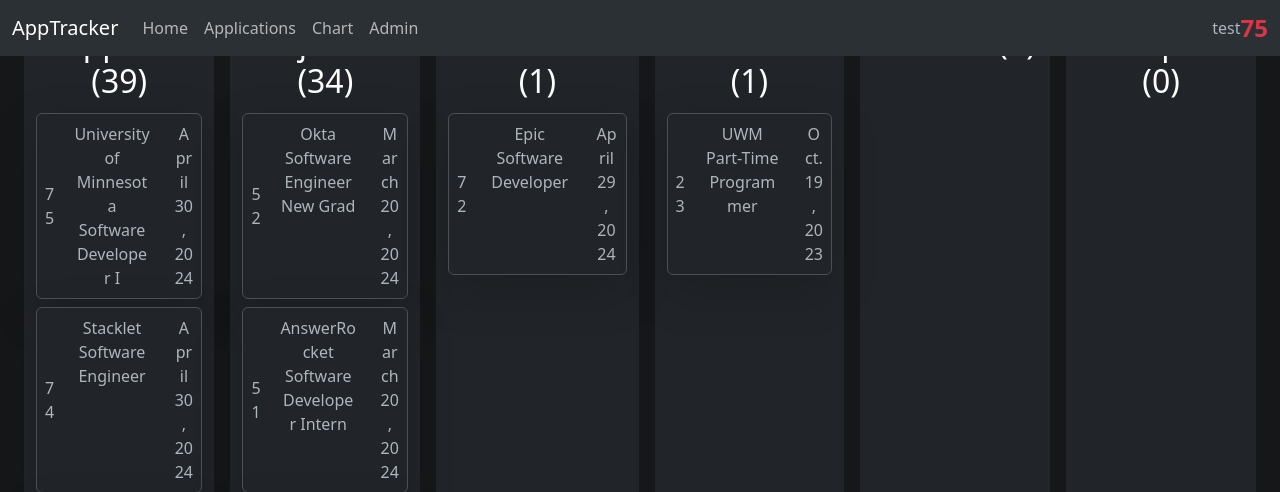
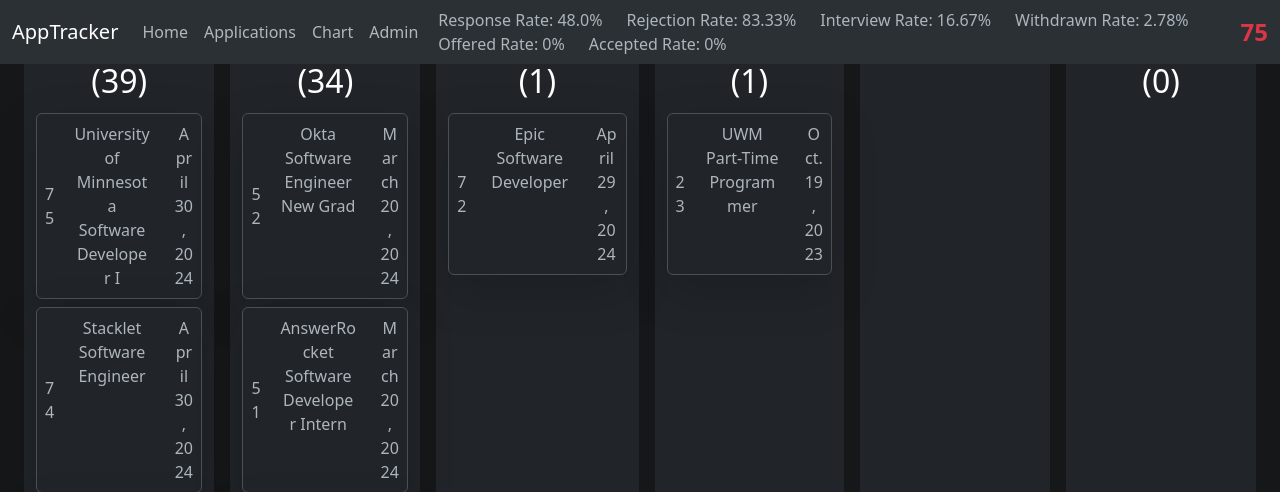
Before and after one commit to ale202008/ApplicationTracker, a Django app: page /applications/ in a window 1280 px wide. Shown: the top 492 px of the page. Run offline with Django 5.2, Linux system fonts and the light colour scheme; data comes from the database, SQL or seed files in the repository; some libraries are stand-ins or nearby versions.

Commit message:
Added slight statistics to navbar.

```diff
--- a/apptracker/context_processors.py
+++ b/apptracker/context_processors.py
@@ -1,5 +1,6 @@
 from .models import *
 from datetime import date
+from .utils import *
 
 def get_application_count():
     return Application.objects.count()
@@ -7,8 +8,28 @@ def get_application_count():
 def applied_today():
     return Application.objects.filter(application_date=date.today()).exists()
 
+def get_rate(status_name):
+    total_response_applications = get_response_count()
+    total_status_applications = get_status_application_count(status_name, 1)
+
+    if total_status_applications == 0:
+        return round(0, 2)
+
+    if status_name == "Applied":
+        rate = (total_response_applications/total_status_applications) * 100
+    else:
+        rate = (total_status_applications/total_response_applications) * 100
+
+    return round(rate, 2)
+
 def common_data(request):
     return {
         'applicationcount': get_application_count(),
         'appliedtoday': applied_today(),
+        'responserate': get_rate("Applied"),
+        'rejectionrate': get_rate("Rejected"),
+        'interviewrate': get_rate("Interview"),
+        'withdrawnrate': get_rate("Withdrawn"),
+        'offeredrate': get_rate("Offered"),
+        'acceptedrate': get_rate("Accepted"),
     }
--- a/apptracker/templates/components/navbar.html
+++ b/apptracker/templates/components/navbar.html
@@ -21,12 +21,39 @@
                     <a class="nav-link" aria-current="page" href="/admin">Admin</a>
                 </li>
             </ul>
-        </div>
 
-        <div class="d-flex justify-content-center align-items-center">
-            <span>
-                test
-            </span>
+            <div class="navbar-nav mx-auto row">
+                <div class="col-auto">
+                    <span>
+                        Response Rate: {{ responserate }}%
+                    </span>
+                </div>
+                <div class="col-auto">
+                    <span>
+                        Rejection Rate: {{ rejectionrate }}%
+                    </span>
+                </div>
+                <div class="col-auto">
+                    <span>
+                        Interview Rate: {{ interviewrate }}%
+                    </span>
+                </div>
+                <div class="col-auto">
+                    <span>
+                        Withdrawn Rate: {{ withdrawnrate }}%
+                    </span>
+                </div>
+                <div class="col-auto">
+                    <span>
+                        Offered Rate: {{ offeredrate }}%
+                    </span>
+                </div>
+                <div class="col-auto">
+                    <span>
+                        Accepted Rate: {{ acceptedrate }}%
+                    </span>
+                </div>
+            </div>
 
         </div>
 
```
